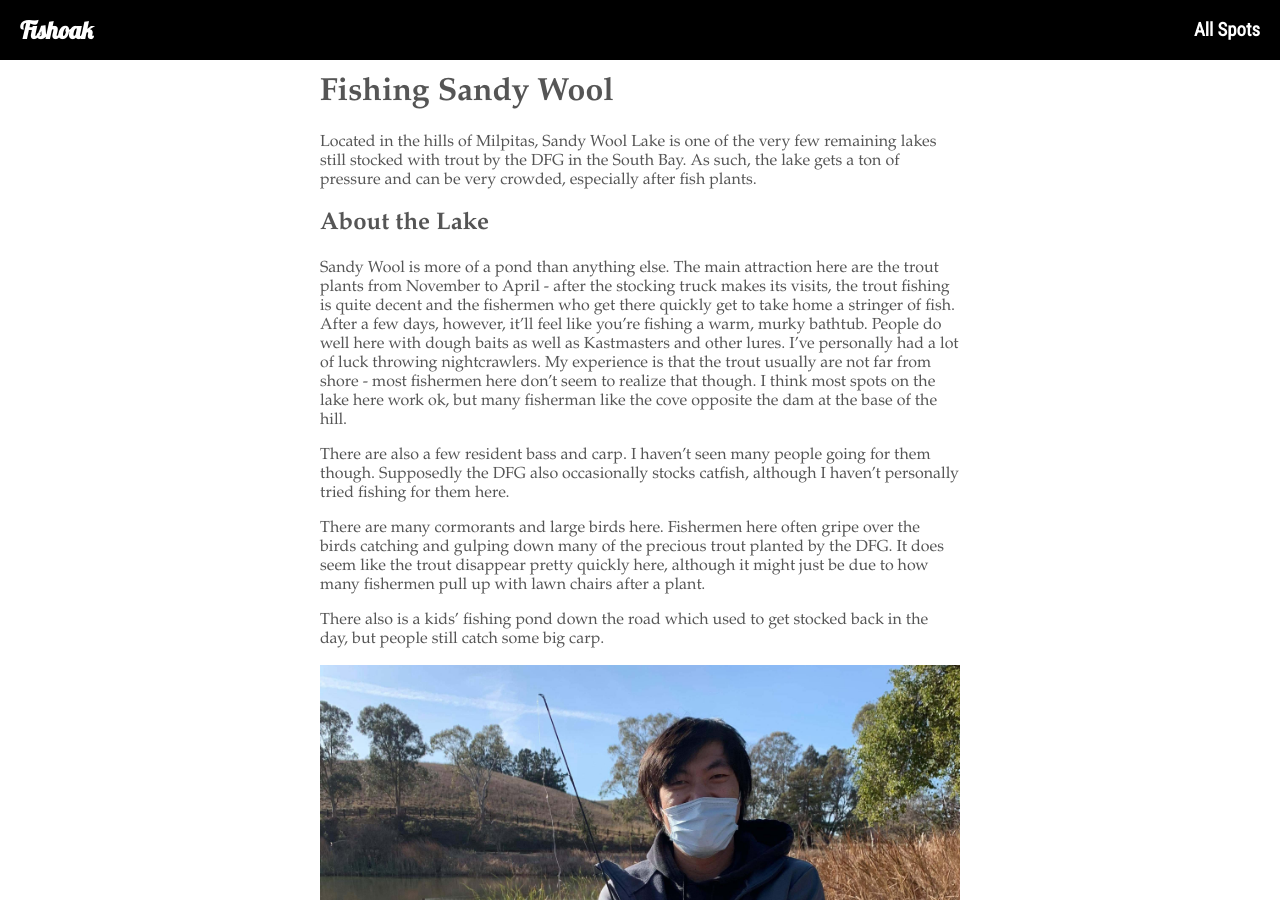
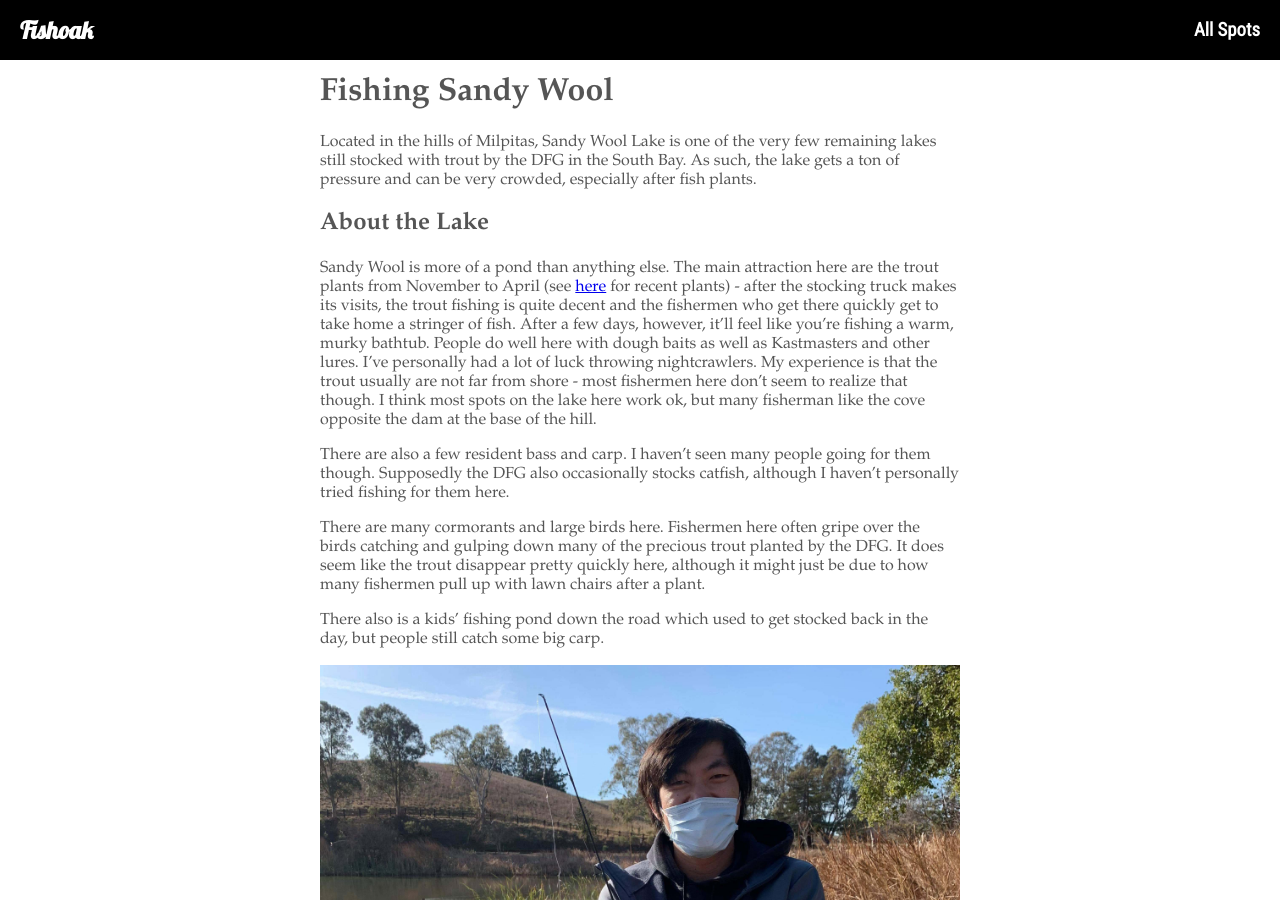
Before and after one commit to antiamoeba/fishoak, a Jekyll site: the page built from _locs/sandywool.md, in a window 1280 px wide and 900 px high, scrolled down 872 px. Built offline with Jekyll 4.4.1, drawn with Linux system fonts in a browser that asks for light colours.

Commit message:
extra stocking url and extra AA disclaimer

```diff
--- a/_locs/sandywool.md
+++ b/_locs/sandywool.md
@@ -10,7 +10,7 @@
 
 ## About the Lake
 
-Sandy Wool is more of a pond than anything else. The main attraction here are the trout plants from November to April - after the stocking truck makes its visits, the trout fishing is quite decent and the fishermen who get there quickly get to take home a stringer of fish. After a few days, however, it'll feel like you're fishing a warm, murky bathtub. People do well here with dough baits as well as Kastmasters and other lures. I've personally had a lot of luck throwing nightcrawlers. My experience is that the trout usually are not far from shore - most fishermen here don't seem to realize that though. I think most spots on the lake here work ok, but many fisherman like the cove opposite the dam at the base of the hill.
+Sandy Wool is more of a pond than anything else. The main attraction here are the trout plants from November to April (see <a href="https://nrm.dfg.ca.gov/FishPlants/Default.aspx?water=Sandywool+Lake&time=All">here</a> for recent plants) - after the stocking truck makes its visits, the trout fishing is quite decent and the fishermen who get there quickly get to take home a stringer of fish. After a few days, however, it'll feel like you're fishing a warm, murky bathtub. People do well here with dough baits as well as Kastmasters and other lures. I've personally had a lot of luck throwing nightcrawlers. My experience is that the trout usually are not far from shore - most fishermen here don't seem to realize that though. I think most spots on the lake here work ok, but many fisherman like the cove opposite the dam at the base of the hill.
 
 There are also a few resident bass and carp. I haven't seen many people going for them though. Supposedly the DFG also occasionally stocks catfish, although I haven't personally tried fishing for them here.
 
```
Also changed, not shown: _fish/trout.md (+2 -0 lines).
